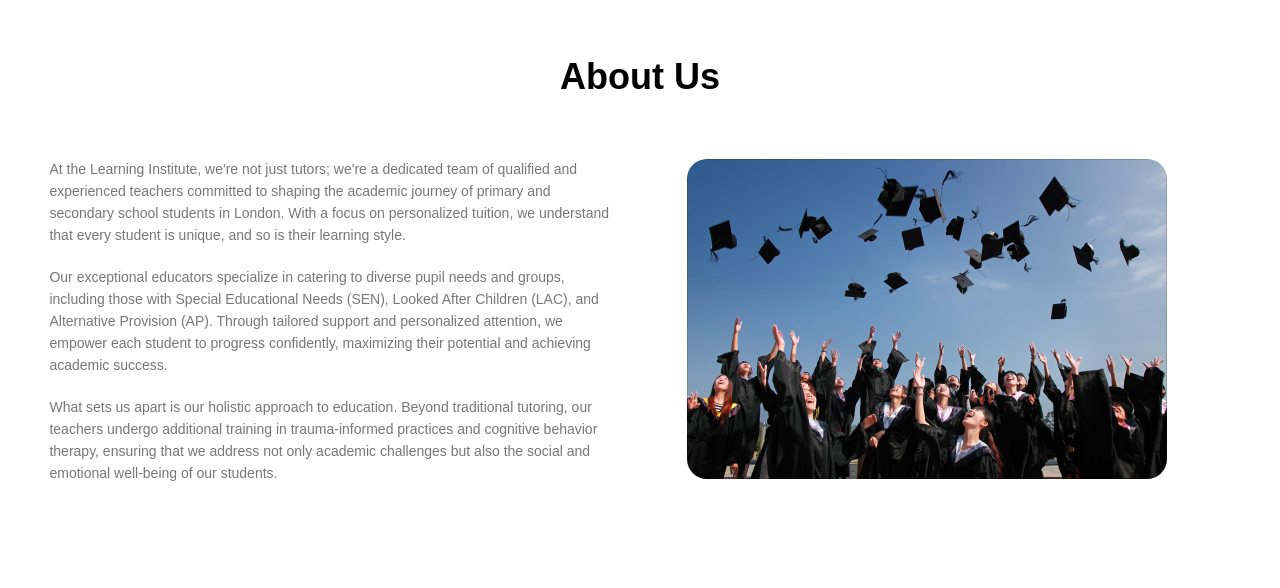
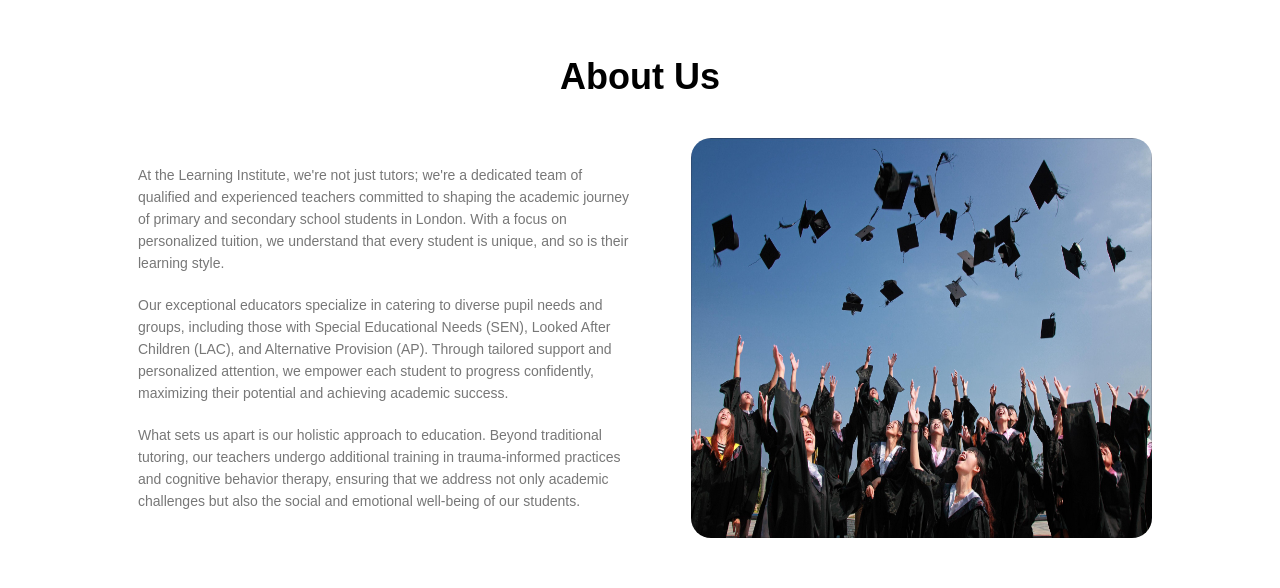
Before and after one commit to AbdulSufi/The-Learning-Institute-New-, a React (Create React App) app: page / in a window 1280 px wide. Shown: the part 3100-3688 px from the top of the page. Built offline with nearby package versions, Linux system fonts and the light colour scheme.

Commit message:
About us updates

```diff
--- a/src/App.css
+++ b/src/App.css
@@ -728,30 +728,43 @@ footer {
 
 /* ------------facilities-------------- */
 
-.aboutUs-section{
+.aboutUs-section {
   display: flex;
   flex-wrap: wrap;
   align-items: center;
-  justify-content: space-around;
-  width: 92%;
-  padding: 10px;
+  justify-content:space-between;
+  width: 80%;
+  margin-left: 10%;
+
+
 }
 
-.aboutUs-text{
-width: 50%;
+.aboutUs-text {
+  width: 50%;
+  transition: box-shadow 0.3s ease, background-color 0.3s ease, color 0.3s ease;
 }
 
-.aboutUs-imageBox{
-width: 40%;
+
+.aboutUs-text:hover {
+  box-shadow: 0 4px 6px rgba(0, 0, 0, 0.1);
+  background: linear-gradient(to bottom, #ffffff, #c9c9c9);
+  color: #333333;
+  border-radius: 10px;
 }
 
-.aboutUs-Image{
-  width:480px;
+.aboutUs-imageBox {
+  width: 45%;
+  height: 50vh;
+}
+
+.aboutUs-Image {
+  width: 100%;
+  height: 100%;
   border-radius: 10px;
   border-radius: 20px;
-  }
+}
 
-  .aboutUs-h1{
-    text-align: center;
-    margin: 40px;
-  }
+.aboutUs-h1 {
+  text-align: center;
+  margin: 40px;
+}
```
